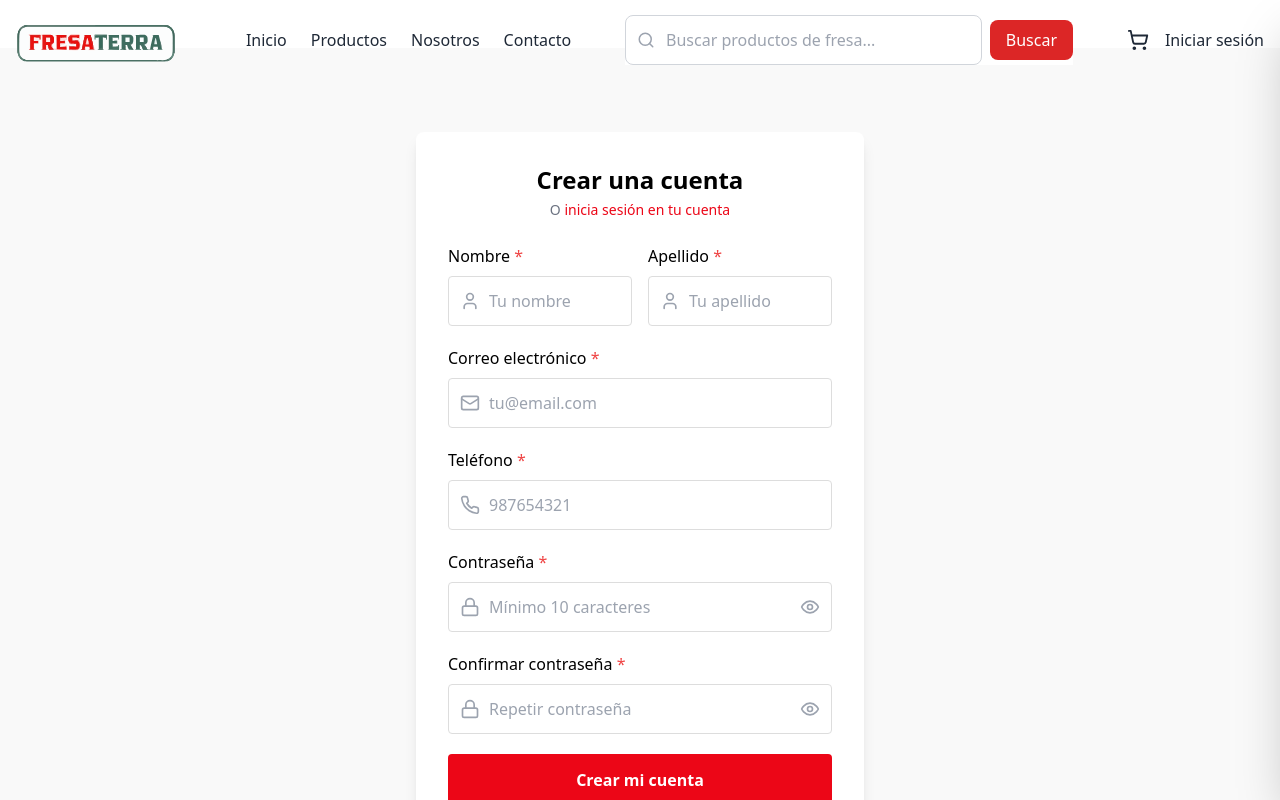
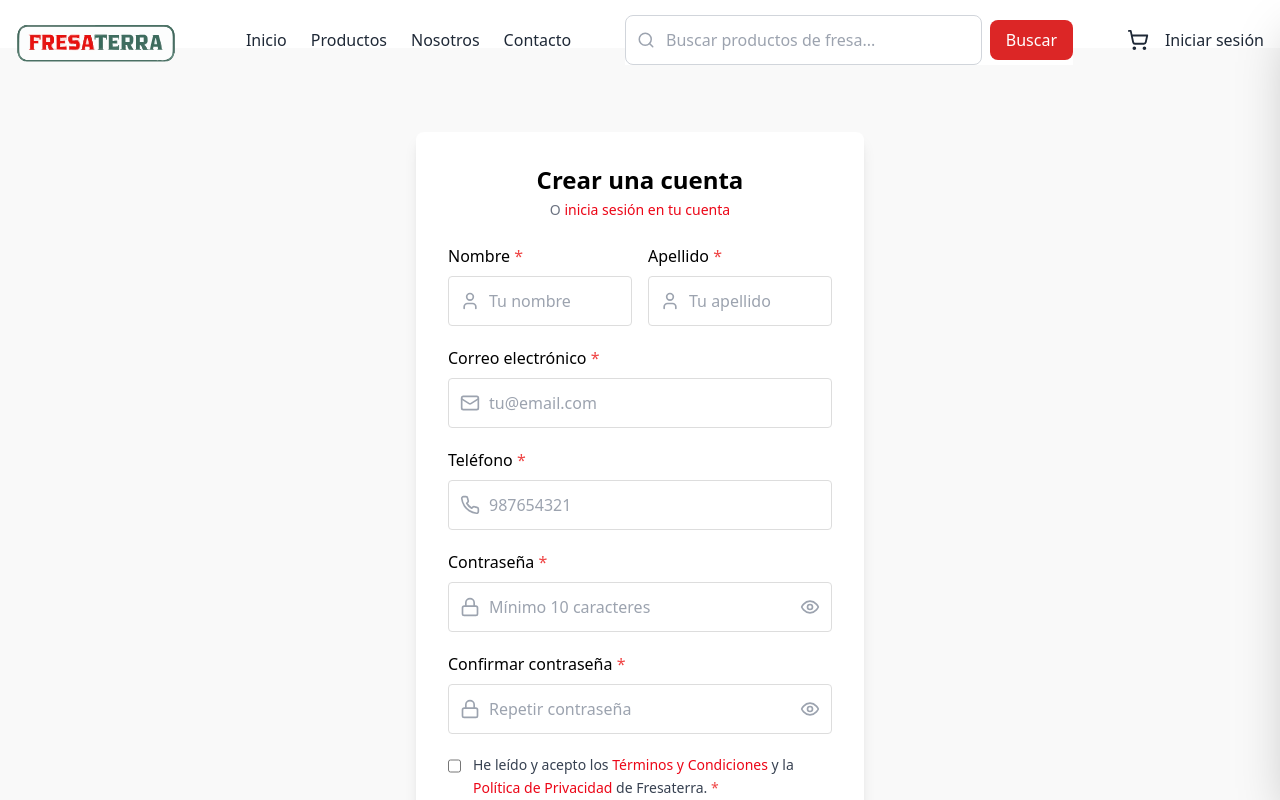
Before and after one commit to Audadcito252/FRESATERRA, a React (Vite) app: page /register in a window 1280 px wide. Shown: the top 800 px of the page. Built offline with nearby package versions, Linux system fonts and the light colour scheme.

Commit message:
Checkbox de terminos y condiciones en el registro

```diff
--- a/src/pages/RegisterPage.jsx
+++ b/src/pages/RegisterPage.jsx
@@ -16,16 +16,16 @@ const RegisterPage = () => {
     email: '',
     phone: '',
     password: '',
-    confirmPassword: ''
-  });
-
-  const [formData, setFormData] = useState({
+    confirmPassword: '',
+    acceptTerms: ''
+  });  const [formData, setFormData] = useState({
     firstName: '',
     lastName: '',
     email: '',
     phone: '',
     password: '',
-    confirmPassword: ''
+    confirmPassword: '',
+    acceptTerms: false
   });
 
   // Estados para interfaz dinámica
@@ -142,20 +142,22 @@ const RegisterPage = () => {
         if (strength <= 2) {
           return 'La contraseña es muy débil. Añade más variedad de caracteres.';
         }
-        return '';
-      case 'confirmPassword':
+        return '';      case 'confirmPassword':
         if (!value) return 'Por favor confirma tu contraseña';
         return value !== formData.password ? 'Las contraseñas no son iguales' : '';
+      case 'acceptTerms':
+        return !value ? 'Debes aceptar los términos y condiciones para continuar' : '';
       default:
         return '';
     }
   };
+  const handleChange = (e) => {
+    const { name, value, type, checked } = e.target;
+    const inputValue = type === 'checkbox' ? checked : value;
 
-  const handleChange = (e) => {
-    const { name, value } = e.target;
     setFormData(prev => ({
       ...prev,
-      [name]: value
+      [name]: inputValue
     }));
 
     if (name === 'password') {
@@ -164,7 +166,7 @@ const RegisterPage = () => {
 
     setErrors(prev => ({
       ...prev,
-      [name]: validateField(name, value)
+      [name]: validateField(name, inputValue)
     }));
 
     if (name === 'confirmPassword' || (name === 'password' && formData.confirmPassword)) {
@@ -177,8 +179,7 @@ const RegisterPage = () => {
   };
   const handleSubmit = async (e) => {
     e.preventDefault();
-
-    // Validar todos los campos
+      // Validar todos los campos
     const newErrors = {
       firstName: validateField('firstName', formData.firstName),
       lastName: validateField('lastName', formData.lastName),
@@ -186,6 +187,7 @@ const RegisterPage = () => {
       phone: validateField('phone', formData.phone),
       password: validateField('password', formData.password),
       confirmPassword: validateField('confirmPassword', formData.confirmPassword),
+      acceptTerms: validateField('acceptTerms', formData.acceptTerms),
     };
 
     setErrors(newErrors);
@@ -458,11 +460,54 @@ const RegisterPage = () => {
                   )}
                 </div>
               )}
-
-              {errors.confirmPassword && (
+                {errors.confirmPassword && (
                 <p className="error-message text-[#EC0617] text-sm mt-1">{errors.confirmPassword}</p>
               )}
-            </div><button
+            </div>
+
+            {/* Términos y Condiciones */}
+            <div className="form-group mb-6">
+              <div className="flex items-start space-x-3">
+                <input
+                  id="acceptTerms"
+                  name="acceptTerms"
+                  type="checkbox"
+                  required
+                  className={`mt-1 h-4 w-4 rounded border-2 text-[#EC0617] focus:ring-[#EC0617] focus:ring-2 transition-all ${
+                    errors.acceptTerms ? 'border-red-500' : 'border-gray-300'
+                  }`}
+                  checked={formData.acceptTerms}
+                  onChange={handleChange}
+                />                <label htmlFor="acceptTerms" className="text-sm text-gray-700 leading-relaxed">
+                  He leído y acepto los{' '}
+                  <a
+                    href="/terms"
+                    target="_blank"
+                    rel="noopener noreferrer"
+                    className="text-[#EC0617] hover:underline font-medium"
+                  >
+                    Términos y Condiciones
+                  </a>
+                  {' '}y la{' '}
+                  <a
+                    href="/privacy"
+                    target="_blank"
+                    rel="noopener noreferrer"
+                    className="text-[#EC0617] hover:underline font-medium"
+                  >
+                    Política de Privacidad
+                  </a>
+                  {' '}de Fresaterra. <span className="text-red-500">*</span>
+                </label>
+              </div>
+              {errors.acceptTerms && (
+                <p className="error-message text-[#EC0617] text-sm mt-2 ml-7">{errors.acceptTerms}</p>
+              )}              <div className="mt-2 ml-7 text-xs text-gray-500">
+                <p>Al registrarte, confirmas que tienes al menos 18 años. Solo recibirás comunicaciones relacionadas con tus pedidos y actualizaciones importantes del servicio.</p>
+              </div>
+            </div>
+
+            <button
               type="submit"
               disabled={isLoading}
               className="btn w-full py-3.5 px-4 bg-[#EC0617] text-white border-none rounded text-base font-semibold cursor-pointer transition-colors hover:bg-[#c00513] disabled:bg-[#cccccc] disabled:cursor-not-allowed"
```
